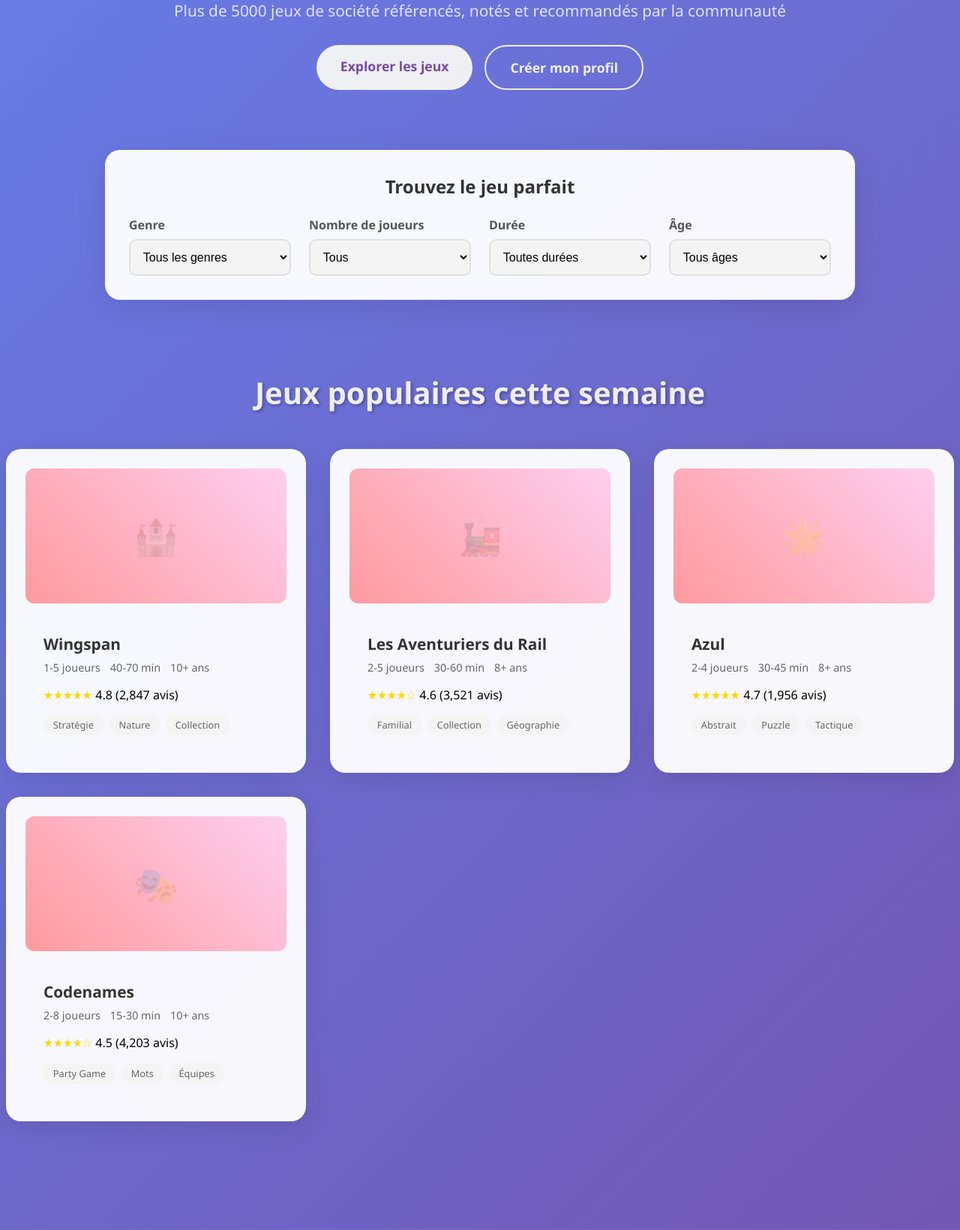
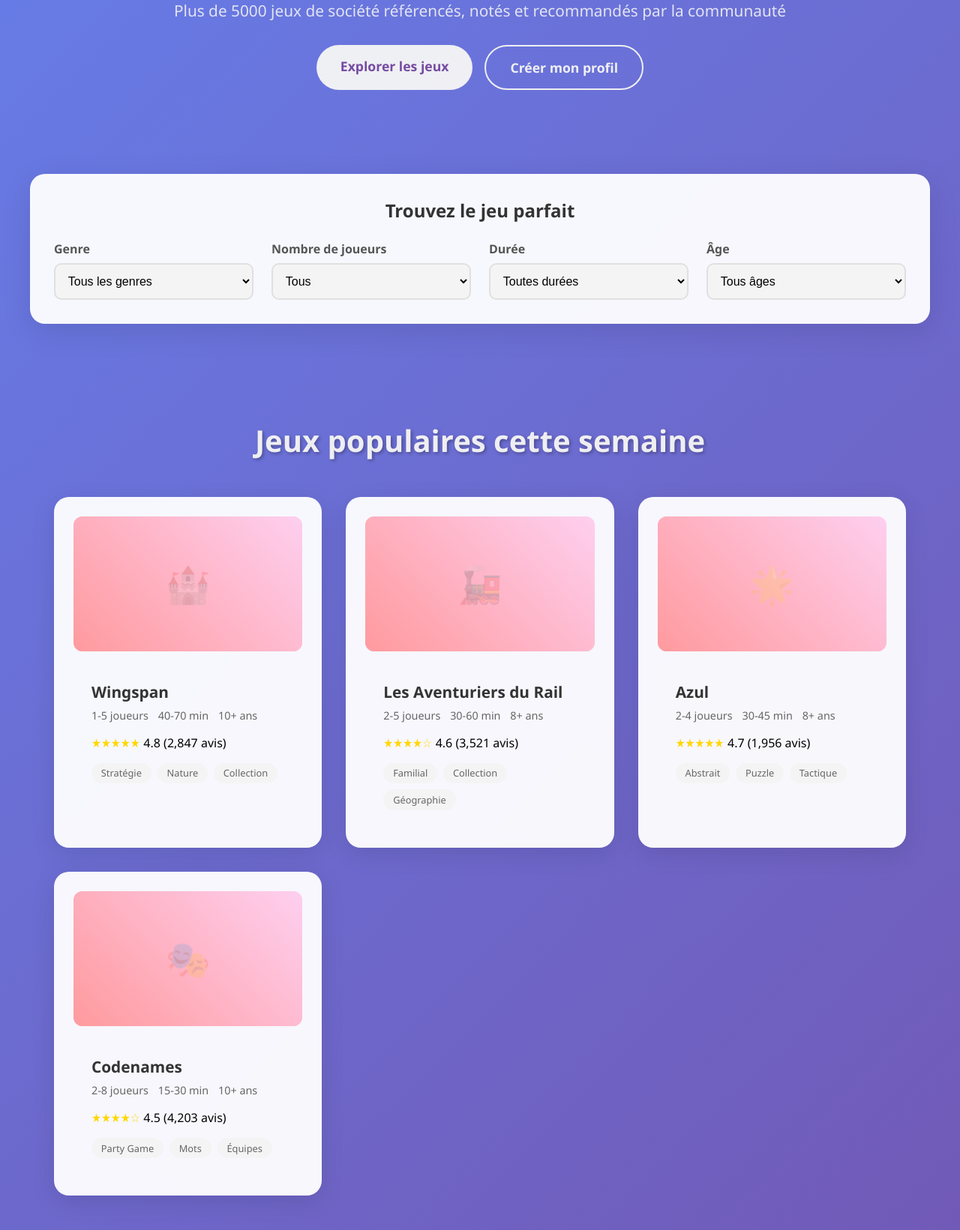
Before and after one commit to Gwladyslsn/gameez, a PHP site: template src/View/page/home.php in a window 1280 px wide. Shown: the part 270-1911 px from the top of the page at 75% size. Run offline with PHP 8.4, Linux system fonts and the light colour scheme; the template is opened without the code that fills it, so the values that code supplies are empty; some libraries are stand-ins or nearby versions.

Commit message:
update details

```diff
--- a/public/asset/css/games.css
+++ b/public/asset/css/games.css
@@ -1,3 +1,9 @@
+.container-body {
+    max-width: 1200px;
+    margin: 0 auto;
+    padding: 2rem;
+}
+
 .page-title {
     text-align: center;
     color: white;
--- a/src/View/page/allGames.php
+++ b/src/View/page/allGames.php
@@ -3,7 +3,7 @@
 ?>
 
 
-<div class="container">
+<div class="container-body">
     <div class="page-title">
         <h1>Tous nos jeux</h1>
         <p>Découvrez notre collection de plus de 5000 jeux de société</p>
--- a/src/View/page/home.php
+++ b/src/View/page/home.php
@@ -15,7 +15,7 @@
         </div>
     </section>
 
-    <section class="filters-section container">
+    <section class="filters-section container-body">
         <h2 class="filters-title">Trouvez le jeu parfait</h2>
         <div class="filters-grid">
             <div class="filter-group">
@@ -64,7 +64,7 @@
     </section>
 
     <section class="featured-section">
-        <div class="container">
+        <div class="container-body">
             <h2 class="section-title">Jeux populaires cette semaine</h2>
             <div class="games-grid">
                 <div class="game-card">
@@ -155,7 +155,7 @@
     </section>
 
     <section class="stats-section">
-        <div class="container">
+        <div class="container-body">
             <div class="stats-grid">
                 <div class="stat-item">
                     <span class="stat-number">5,247</span>
@@ -178,7 +178,7 @@
     </section>
 
     <section class="featured-section">
-        <div class="container">
+        <div class="container-body">
             <h2 class="section-title">Nouveautés du mois</h2>
             <div class="games-grid">
                 <div class="game-card">
--- a/src/View/template/game_item.php
+++ b/src/View/template/game_item.php
@@ -4,9 +4,9 @@
     </div>
     <h3 class="game-title"><?= htmlspecialchars($game->getNameGame()) ?></h3>
     <div class="game-meta">
-        <span class="meta-tag"><?= htmlspecialchars($game->getNbGamer()) ?></span>
+        <span class="meta-tag"><?= htmlspecialchars($game->getNbGamer()) ?> joueurs</span>
         <span class="meta-tag"><?= htmlspecialchars($game->getDurationGame()) ?> minutes</span>
-        <span class="meta-tag"><?= htmlspecialchars($game->getAgeGamer()) ?></span>
+        <span class="meta-tag">à partir de <?= htmlspecialchars($game->getAgeGamer()) ?> ans</span>
     </div>
     <div class="game-rating">
         <div class="stars">★★★★☆</div>
```
